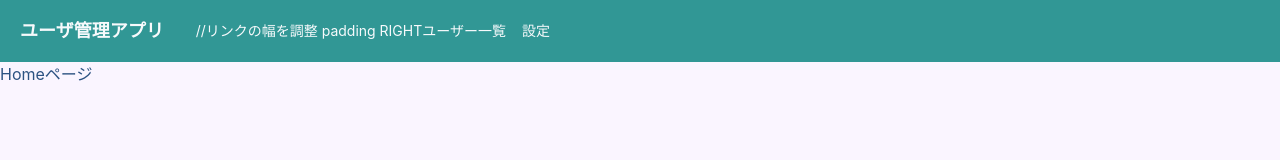
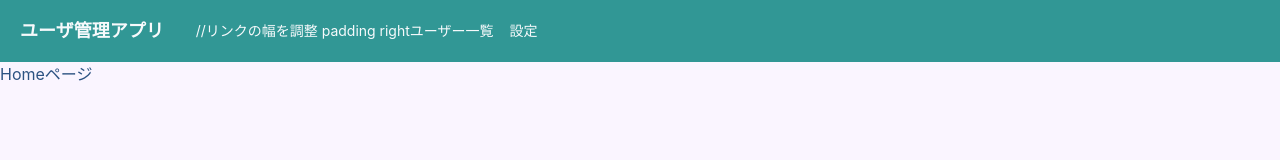
Before and after one commit to 50start/chakra-ui2, a React (Create React App) app: page /home in a window 1280 px wide. Shown: the top 160 px of the page. Built offline with nearby package versions, Linux system fonts and the light colour scheme.

Commit message:
Update Header.jsx

```diff
--- a/src/components/organisms/layout/Header.jsx
+++ b/src/components/organisms/layout/Header.jsx
@@ -40,7 +40,7 @@ export const Header = memo(() => {
         <Flex //タイトル　ユーザー管理アプリに対して
           align="center"
           as="a"
-          mr={8}
+          mr={8}//margin right
           _hover={{ cursor: "pointer" }}
           onClick={onClickHome} //as="a”に対して　Flexに対してonClickを割り当てる
         >
@@ -58,7 +58,7 @@ export const Header = memo(() => {
           // モバイルの時には表示しない(base: "none") ブレイクポイントになったらリンクを横並びに表示する(md: "flex")
           display={{ base: "none", md: "flex" }}
         >
-          <Box pr={4}>//リンクの幅を調整 padding RIGHT
+          <Box pr={4}>//リンクの幅を調整 padding right
             <Link onClick={onClickUserManagement}>ユーザー一覧</Link>
           </Box>
           　<Link onClick={onClickSetting}>設定</Link>
```
